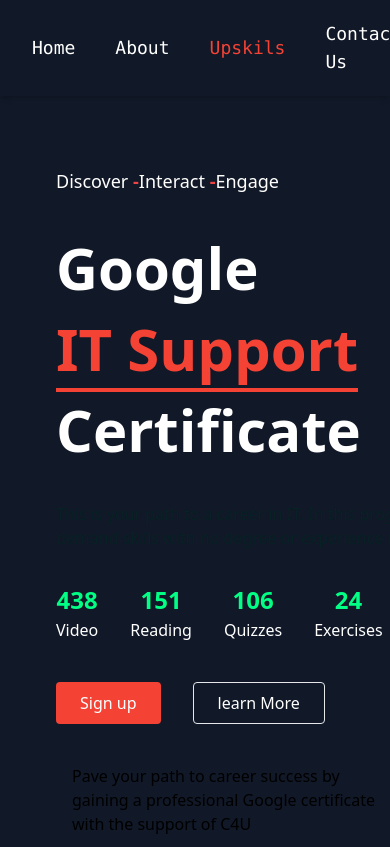
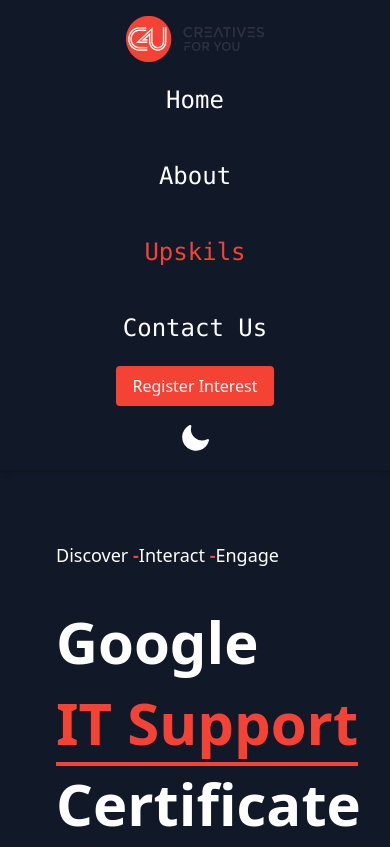
Before and after one commit to Mahbub993436/Tailwind-assaginment, a website built with Vite: page index.html in a window 390 px wide. Shown: the top 847 px of the page. Built offline with nearby package versions, Linux system fonts and the light colour scheme; files whose address does not match are found by name.

Commit message:
header responsive

```diff
--- a/index.html
+++ b/index.html
@@ -9,11 +9,13 @@
 </head>
 <body class="bg-white dark:bg-gray-900 dark:text-white">
     <header>
-        <div class="flex justify-between px-8 py-4 shadow-md items-center">
-            <div><a href=""><img src="images/c4u full logo_2022 1.png" alt=" Left logo"></a></div>
+        <div class="flex flex-col gap-[20px] md:flex-row justify-between px-8 py-4 shadow-md items-center">
+            <div>
+                <a href=""><img src="images/c4u full logo_2022 1.png" alt=" Left   logo"></a>
+            </div>
           <div>
               <nav>
-                <ul class="flex gap-10 text-lg font-mono items-center">
+                <ul class="flex flex-col md:flex-row gap-10 text-[24px] font-mono items-center">
                   <li><a href="#">Home</a></li>
                   <li><a href="#">About</a></li>
                   <li><a href="#"><span class="text-[#F44335]">Upskils</span></a></li>
@@ -21,7 +23,7 @@
                 </ul>
               </nav>
           </div>
-          <div class="flex gap-4">
+          <div class="flex flex-col items-center md:flex-row gap-4">
             <button class="bg-[#F44335;] py-2 px-4 rounded text-white hover:bg-blue-500 transition-all">Register Interest</button>
             <button Id="switch">
                 <svg xmlns="http://www.w3.org/2000/svg" viewBox="0 0 20 20" fill="currentColor" class="size-8">
```
